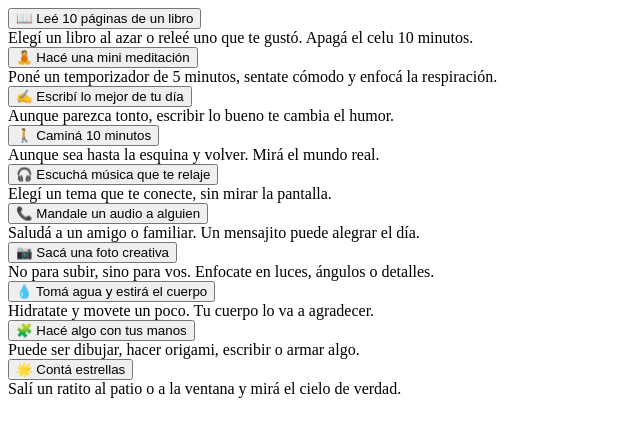
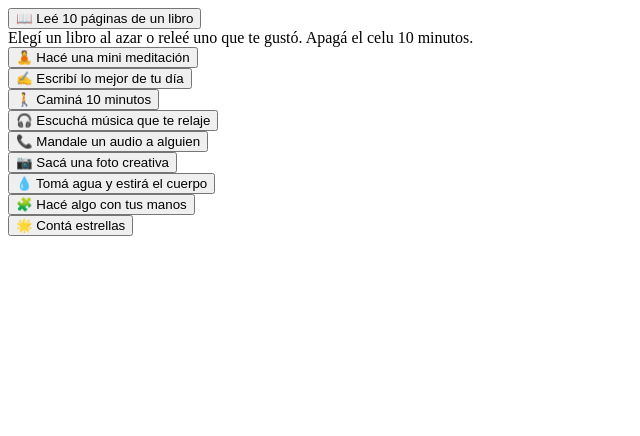
Before and after one commit to lautibelelli/DEJA-DE-SCROLLEAR-gabi-lauti, a plain HTML site: page index.html in a window 1280 px wide. Both pictures are taken after a click on the button "📖 Leé 10 páginas de un libro". Shown: the whole page, without its empty margins (0-640 px from the left). Drawn offline with Linux system fonts and the light colour scheme.

Commit message:
Update index.html
2.1

```diff
--- a/index.html
+++ b/index.html
@@ -40,3 +40,14 @@
     <div class="idea-desc">Salí un ratito al patio o a la ventana y mirá el cielo de verdad.</div>
   </div>
 </div>
+<script>
+  const botones = document.querySelectorAll('.idea-title');
+  botones.forEach(boton => {
+    boton.addEventListener('click', () => {
+      const desc = boton.nextElementSibling;
+      const activo = desc.style.display === 'block';
+      document.querySelectorAll('.idea-desc').forEach(d => d.style.display = 'none');
+      desc.style.display = activo ? 'none' : 'block';
+    });
+  });
+</script>
```
